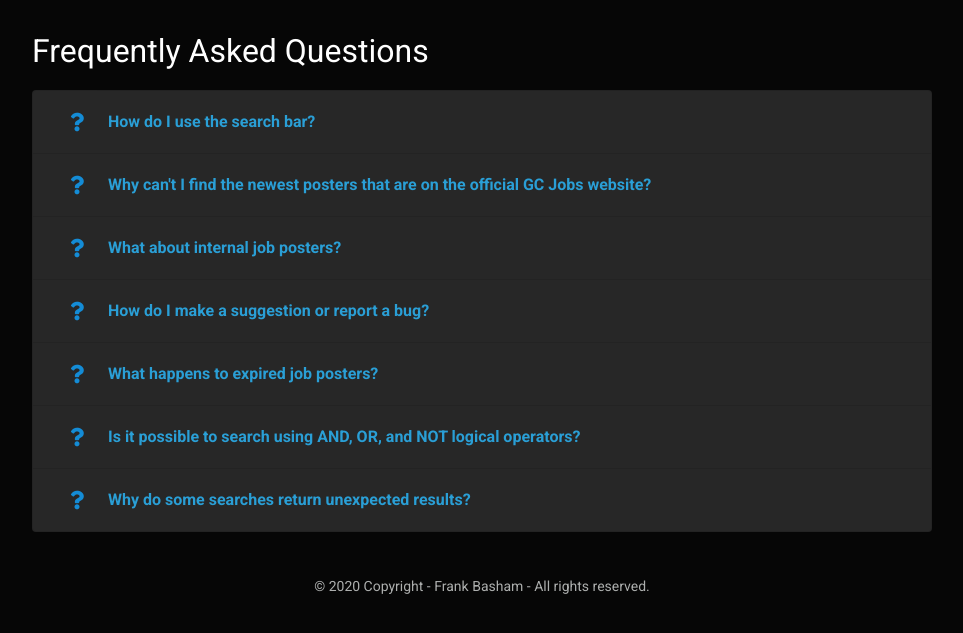
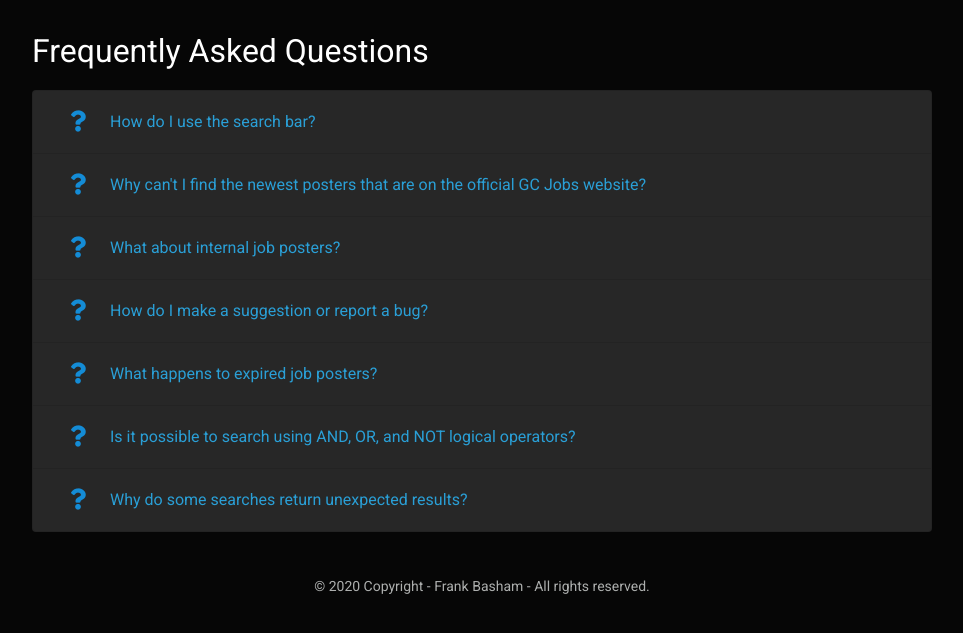
Before and after one commit to Fbasham/gcjobs, a Flask app: page /help in a window 1280 px wide. Shown: the part 53-686 px from the top of the page, without its empty margins (158-1121 px from the left). Run offline with Flask 2, Linux system fonts and the light colour scheme; some libraries are stand-ins or nearby versions.

Commit message:
Update help.html

```diff
--- a/templates/help.html
+++ b/templates/help.html
@@ -14,8 +14,8 @@
         <div class="card-header" id="headingOne2">
           <h5 class="mb-0">
             <button class="btn btn-link" type="button" data-toggle="collapse" data-target="#collapseOne2"
-              aria-expanded="true" aria-controls="collapseOne2" style="text-decoration: none">
-              <i class="fas fa-lg fa-question mr-4" style="color: #148cd6"></i><b style="font-size: 16px">How do I use the search bar?</b>
+              aria-expanded="true" aria-controls="collapseOne2" style="font-size: 16px; text-decoration: none">
+              <i class="fas fa-lg fa-question mr-4" style="color: #148cd6"></i>How do I use the search bar?
             </button>
           </h5>
         </div>
@@ -34,8 +34,8 @@
         <div class="card-header" id="headingTwo2">
           <h5 class="mb-0">
             <button class="btn btn-link collapsed" type="button" data-toggle="collapse"
-              data-target="#collapseTwo2" aria-expanded="false" aria-controls="collapseTwo2" style="text-decoration: none">
-              <i class="fas fa-lg fa-question mr-4" style="color: #148cd6"></i><b style="font-size: 16px">Why can't I find the newest posters that are on the official GC Jobs website?</b>
+              data-target="#collapseTwo2" aria-expanded="false" aria-controls="collapseTwo2" style="font-size: 16px; text-decoration: none">
+              <i class="fas fa-lg fa-question mr-4" style="color: #148cd6"></i>Why can't I find the newest posters that are on the official GC Jobs website?
             </button>
           </h5>
         </div>
@@ -53,8 +53,8 @@
         <div class="card-header" id="headingThree2">
           <h5 class="mb-0">
             <button class="btn btn-link collapsed" type="button" data-toggle="collapse"
-              data-target="#collapseThree2" aria-expanded="false" aria-controls="collapseThree2" style="text-decoration: none">
-              <i class="fas fa-lg fa-question mr-4" style="color: #148cd6"></i><b style="font-size: 16px">What about internal job posters?</b>
+              data-target="#collapseThree2" aria-expanded="false" aria-controls="collapseThree2" style="font-size: 16px; text-decoration: none">
+              <i class="fas fa-lg fa-question mr-4" style="color: #148cd6"></i>What about internal job posters?
             </button>
           </h5>
         </div>
@@ -70,8 +70,8 @@
         <div class="card-header" id="headingFour2">
           <h5 class="mb-0">
             <button class="btn btn-link collapsed" type="button" data-toggle="collapse"
-              data-target="#collapseFour2" aria-expanded="false" aria-controls="collapseFour2" style="text-decoration: none">
-              <i class="fas fa-lg fa-question mr-4" style="color: #148cd6"></i><b style="font-size: 16px">How do I make a suggestion or report a bug?</b>
+              data-target="#collapseFour2" aria-expanded="false" aria-controls="collapseFour2" style="font-size: 16px; text-decoration: none">
+              <i class="fas fa-lg fa-question mr-4" style="color: #148cd6"></i>How do I make a suggestion or report a bug?
             </button>
           </h5>
         </div>
@@ -89,8 +89,8 @@
         <div class="card-header" id="headingFive2">
           <h5 class="mb-0">
             <button class="btn btn-link collapsed" type="button" data-toggle="collapse"
-              data-target="#collapseFive2" aria-expanded="false" aria-controls="collapseFive2" style="text-decoration: none">
-              <i class="fas fa-lg fa-question mr-4" style="color: #148cd6"></i><b style="font-size: 16px">What happens to expired job posters?</b>
+              data-target="#collapseFive2" aria-expanded="false" aria-controls="collapseFive2" style="font-size: 16px; text-decoration: none">
+              <i class="fas fa-lg fa-question mr-4" style="color: #148cd6"></i>What happens to expired job posters?
             </button>
           </h5>
         </div>
@@ -107,8 +107,8 @@
         <div class="card-header" id="headingSix2">
           <h5 class="mb-0">
             <button class="btn btn-link collapsed" type="button" data-toggle="collapse"
-              data-target="#collapseSix2" aria-expanded="false" aria-controls="collapseSix2" style="text-decoration: none">
-              <i class="fas fa-lg fa-question mr-4" style="color: #148cd6"></i><b style="font-size: 16px">Is it possible to search using AND, OR, and NOT logical operators?</b>
+              data-target="#collapseSix2" aria-expanded="false" aria-controls="collapseSix2" style="font-size: 16px; text-decoration: none">
+              <i class="fas fa-lg fa-question mr-4" style="color: #148cd6"></i>Is it possible to search using AND, OR, and NOT logical operators?
             </button>
           </h5>
         </div>
@@ -126,8 +126,8 @@
         <div class="card-header" id="headingSeven2">
           <h5 class="mb-0">
             <button class="btn btn-link collapsed" type="button" data-toggle="collapse"
-              data-target="#collapseSeven2" aria-expanded="false" aria-controls="collapseSeven2" style="text-decoration: none">
-              <i class="fas fa-lg fa-question mr-4" style="color: #148cd6"></i><b style="font-size: 16px">Why do some searches return unexpected results?</b>
+              data-target="#collapseSeven2" aria-expanded="false" aria-controls="collapseSeven2" style="font-size: 16px; text-decoration: none">
+              <i class="fas fa-lg fa-question mr-4" style="color: #148cd6"></i>Why do some searches return unexpected results?
             </button>
           </h5>
         </div>
```
